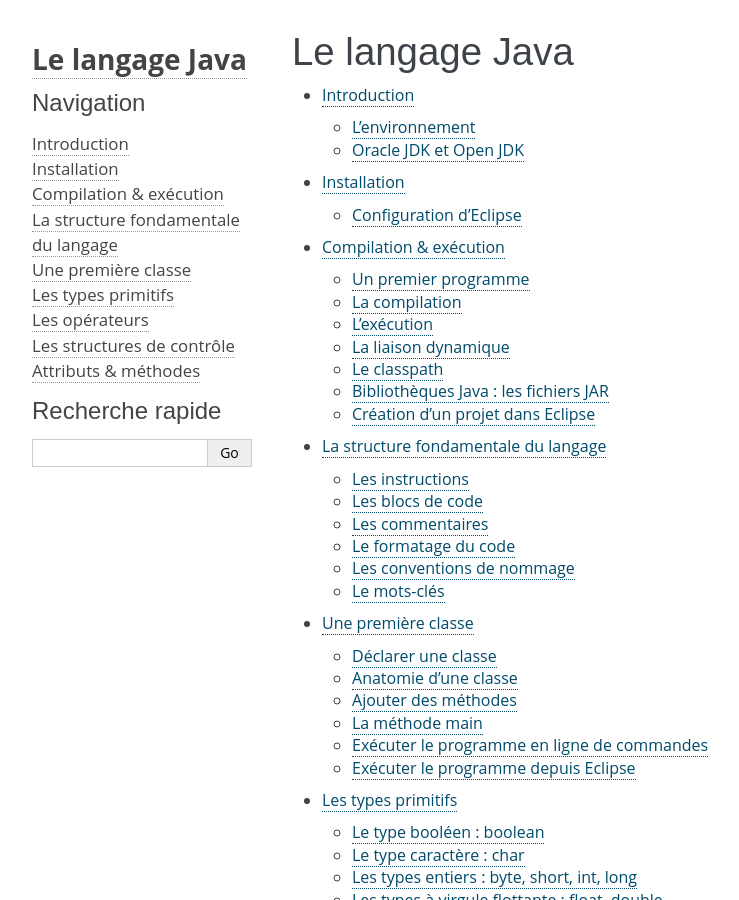
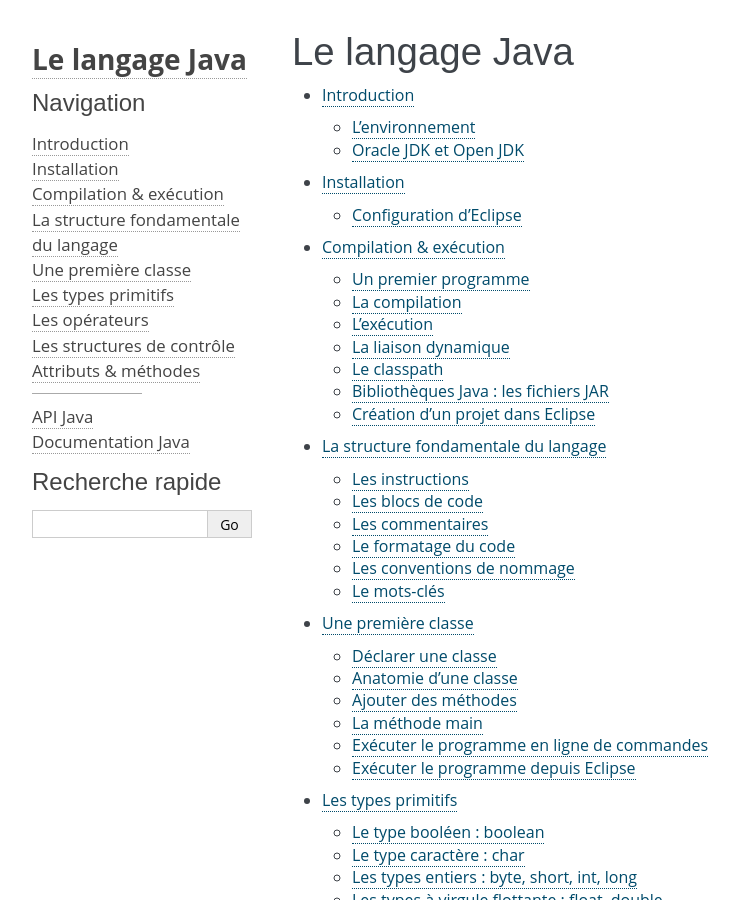
Before and after one commit to lanaflonPerso/cours-java-web, a Sphinx documentation site: the page built from source/index.rst, in a window 1280 px wide and 900 px high. Shown: the whole window, without its empty margins (138-877 px from the left). Built offline with Sphinx 7.4.7, drawn with Linux system fonts in a browser that asks for light colours; formulas are drawn with MathJax 3.

Commit message:
ajout des liens sur la documentation officielle

```diff
--- a/source/conf.py
+++ b/source/conf.py
@@ -104,6 +104,10 @@
     'font_family': '"Open Sans", sans-serif',
     'font_size': '12pt',
     'head_font_family': '"Quicksand", sans-serif',
+    'extra_nav_links': {
+        'API Java': 'http://docs.oracle.com/javase/8/docs/api/index.html?overview-summary.html',
+        'Documentation Java': 'http://docs.oracle.com/javase/8/docs/',
+    }
 }
 
 # Add any paths that contain custom static files (such as style sheets) here,
```
